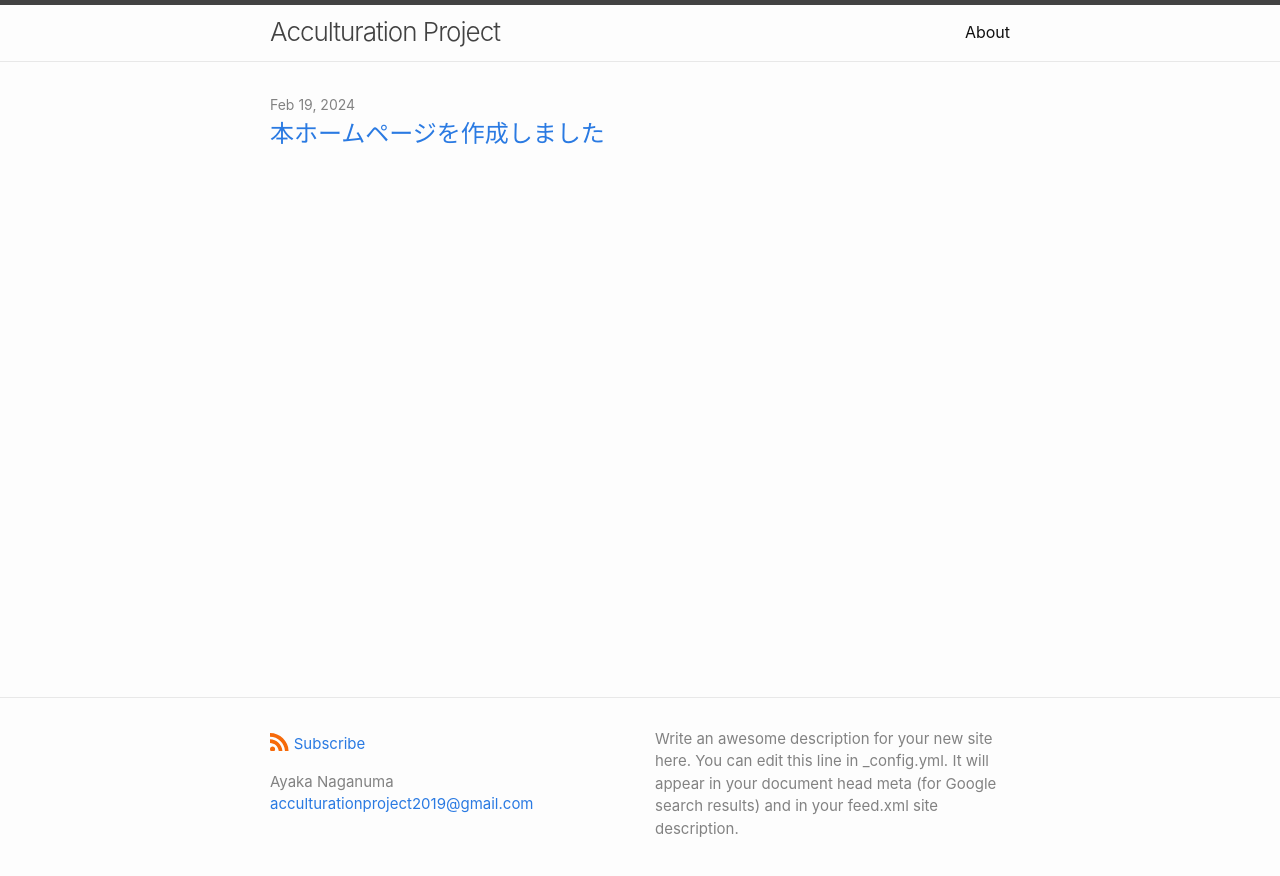
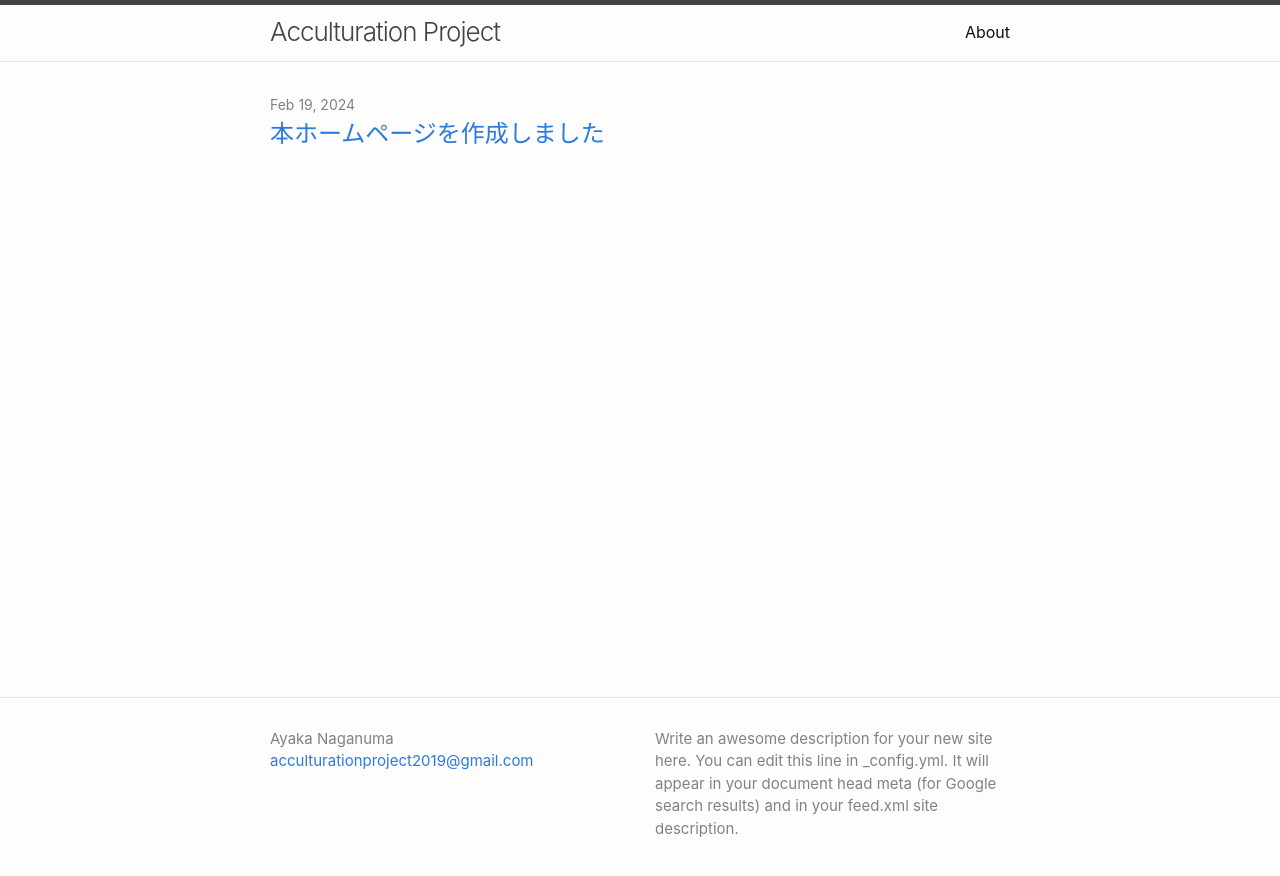
Before and after one commit to acculturationproject/acculturationproject.github.io, a Jekyll site: the page built from index.md, in a window 1280 px wide. Shown: the top 876 px of the page. Built offline with Jekyll 4.4.1, drawn with Linux system fonts in a browser that asks for light colours.

Commit message:
Update footer.html

```diff
--- a/_includes/footer.html
+++ b/_includes/footer.html
@@ -5,13 +5,7 @@
 
     <div class="footer-col-wrapper">
       <div class="footer-col">
-        <p class="feed-subscribe">
-          <a href="{{ site.feed.path | default: 'feed.xml' | absolute_url }}">
-            <svg class="svg-icon orange">
-              <use xlink:href="{{ 'assets/minima-social-icons.svg#rss' | relative_url }}"></use>
-            </svg><span>Subscribe</span>
-          </a>
-        </p>
+
       {%- if site.author %}
         <ul class="contact-list">
           {% if site.author.name -%}
@@ -28,10 +22,6 @@
       </div>
     </div>
 
-    <div class="social-links">
-      {%- include social.html -%}
-    </div>
-
   </div>
 
 </footer>
```
